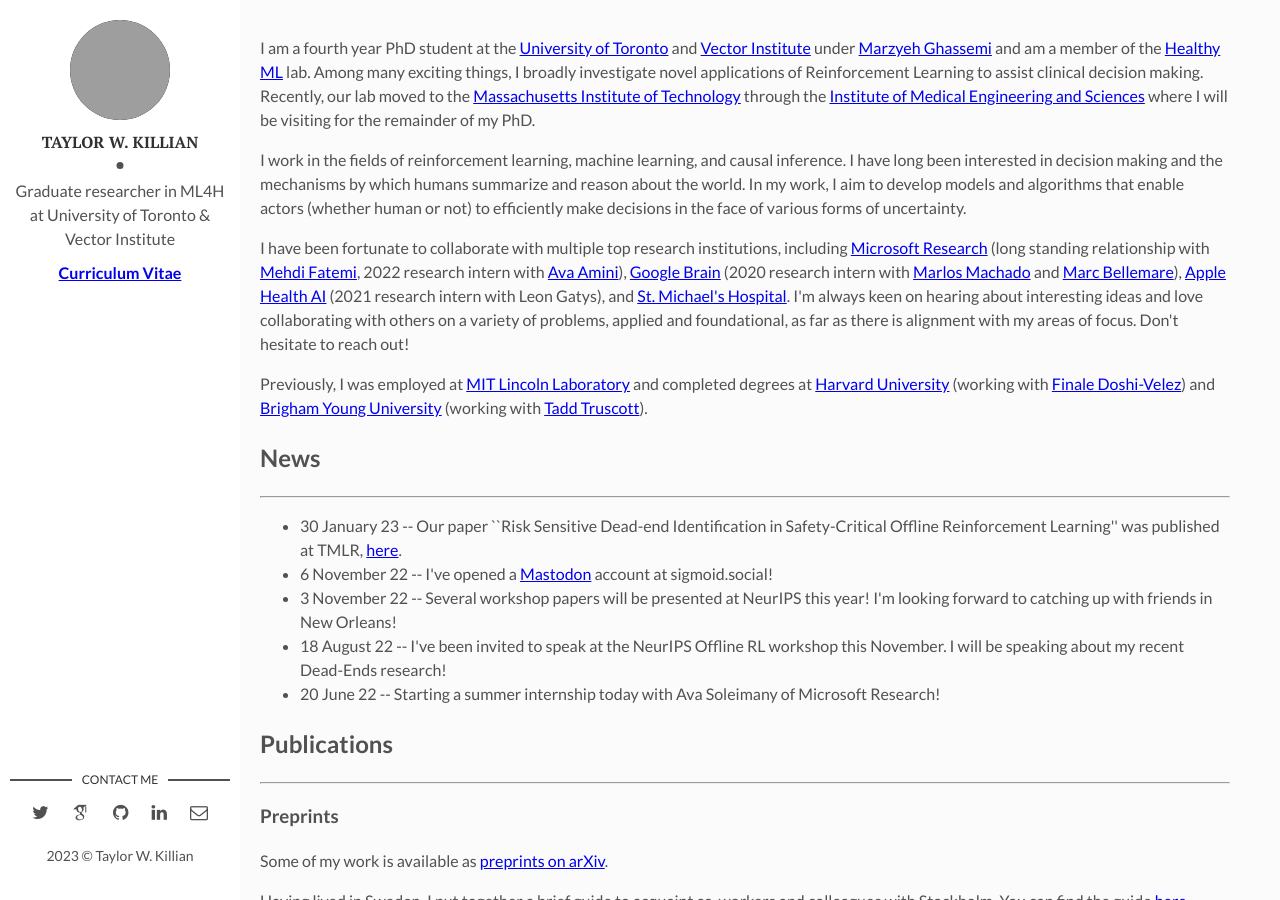
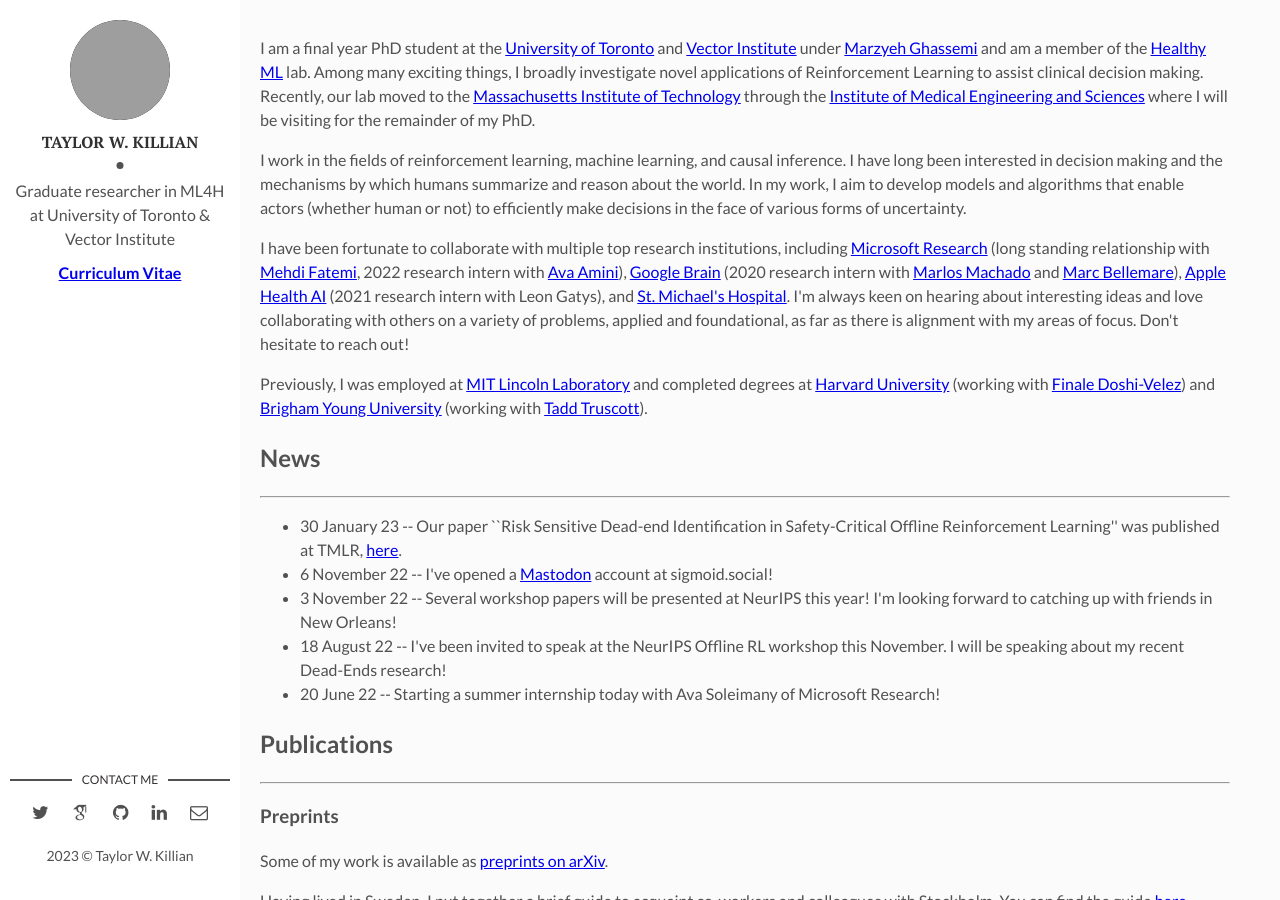
Before and after one commit to twkillian/twkillian.github.io, a Jekyll site: the page built from index.html, in a window 1280 px wide and 900 px high. Built offline with Jekyll 4.4.1, drawn with Linux system fonts in a browser that asks for light colours; nearby versions of some CDN libraries; some web fonts are replaced; the list of posts is cut into pages by our own code; grey boxes are pictures that could not be loaded.

```diff
--- a/index.html
+++ b/index.html
@@ -8,7 +8,7 @@ layout: main
 
         <div class="row">
         <p>
-    	  I am a fourth year PhD student at the <a href="https://www.utoronto.ca">University of Toronto</a> and <a href='https://vectorinstitute.ai/'> Vector Institute</a> under <a href='http://www.marzyehghassemi.com/'>Marzyeh Ghassemi</a> and am a member of the <a href='http://healthyml.org'>Healthy ML</a> lab. Among many exciting things, I broadly investigate novel applications of Reinforcement Learning to assist clinical decision making. Recently, our lab moved to the <a href='https://web.mit.edu/'>Massachusetts Institute of Technology</a> through the <a href='https://imes.mit.edu/'>Institute of Medical Engineering and Sciences</a> where I will be visiting for the remainder of my PhD.
+    	  I am a final year PhD student at the <a href="https://www.utoronto.ca">University of Toronto</a> and <a href='https://vectorinstitute.ai/'> Vector Institute</a> under <a href='http://www.marzyehghassemi.com/'>Marzyeh Ghassemi</a> and am a member of the <a href='http://healthyml.org'>Healthy ML</a> lab. Among many exciting things, I broadly investigate novel applications of Reinforcement Learning to assist clinical decision making. Recently, our lab moved to the <a href='https://web.mit.edu/'>Massachusetts Institute of Technology</a> through the <a href='https://imes.mit.edu/'>Institute of Medical Engineering and Sciences</a> where I will be visiting for the remainder of my PhD.
   		</p><p>
         I work in the fields of reinforcement learning, machine learning, and causal inference. I have long been interested in decision making and the mechanisms by which humans summarize and reason about the world. In my work, I aim to develop models and algorithms that enable actors (whether human or not) to efficiently make decisions in the face of various forms of uncertainty.
       </p><p>
@@ -34,7 +34,7 @@ layout: main
           <hr>
           <p>
             <ul class="nav nav-pills nav-stacked">
-            <li> 30 January 23 -- Our paper ``Risk Sensitive Dead-end Identification in Safety-Critical Offline Reinforcement Learning'' was published at TMLR, <a href='https://openreview.net/forum?id=oKlEOT83'>here</a>.</li>
+            <li> 30 January 23 -- Our paper ``Risk Sensitive Dead-end Identification in Safety-Critical Offline Reinforcement Learning'' was published at TMLR, <a href='https://openreview.net/forum?id=oKlEOT83gI'>here</a>.</li>
             <li> 6 November 22 -- I've opened a <a rel="me" href="https://sigmoid.social/@tw_killian">Mastodon</a> account at sigmoid.social!
             <li> 3 November 22 -- Several workshop papers will be presented at NeurIPS this year! I'm looking forward to catching up with friends in New Orleans! </li>
             <li> 18 August 22 -- I've been invited to speak at the NeurIPS Offline RL workshop this November. I will be speaking about my recent Dead-Ends research! </li>
@@ -65,7 +65,7 @@ layout: main
           </p>
           <div class="btn-group-xs">
               <a href="/papers/KillianParbhooGhassemi_2023TMLR.pdf" class="btn btn-default">Paper</a>
-              <a href="https://openreview.net/forum?id=oKlEOT83" class="btn btn-default">Forum</a>
+              <a href="https://openreview.net/forum?id=oKlEOT83gI" class="btn btn-default">Forum</a>
               <a href="https://github.com/MLforHealth/DistDeD" class="btn btn-default">Code</a>
             </div>
           <h3>2022</h3>
```
